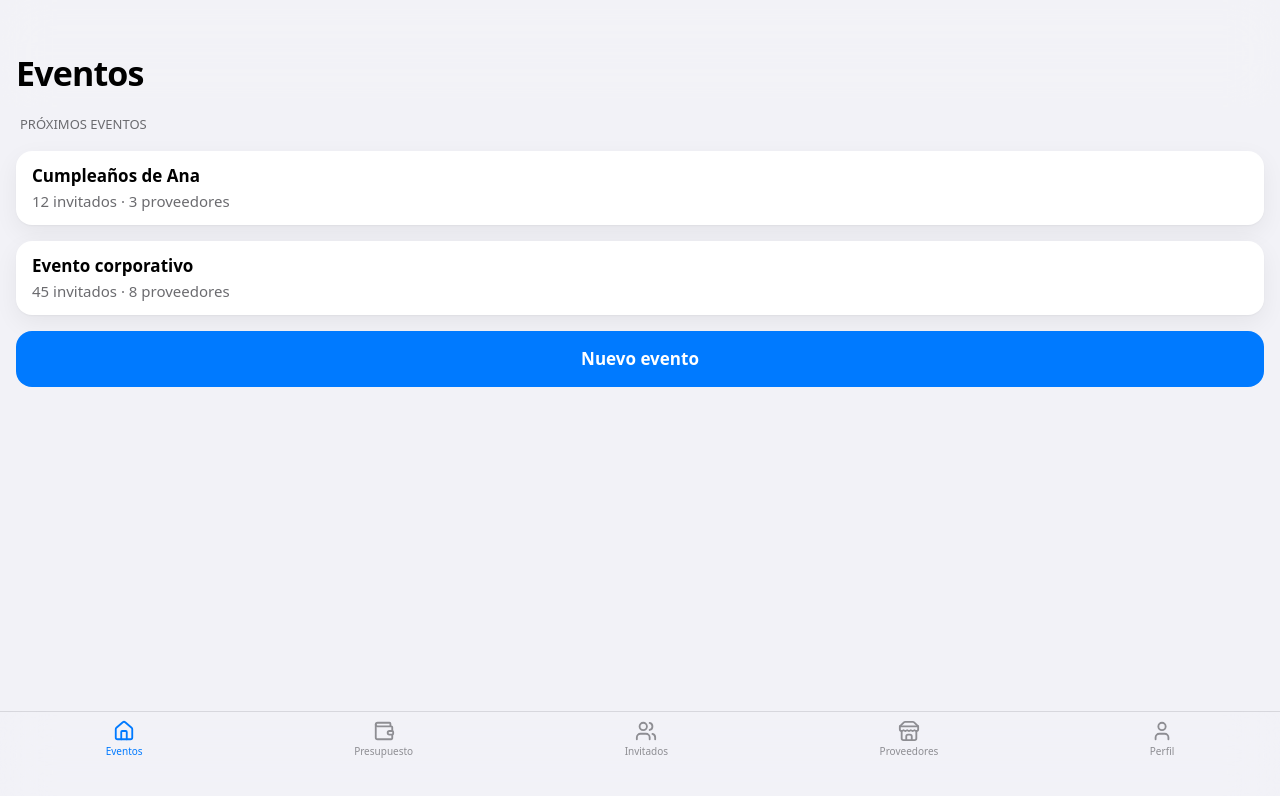
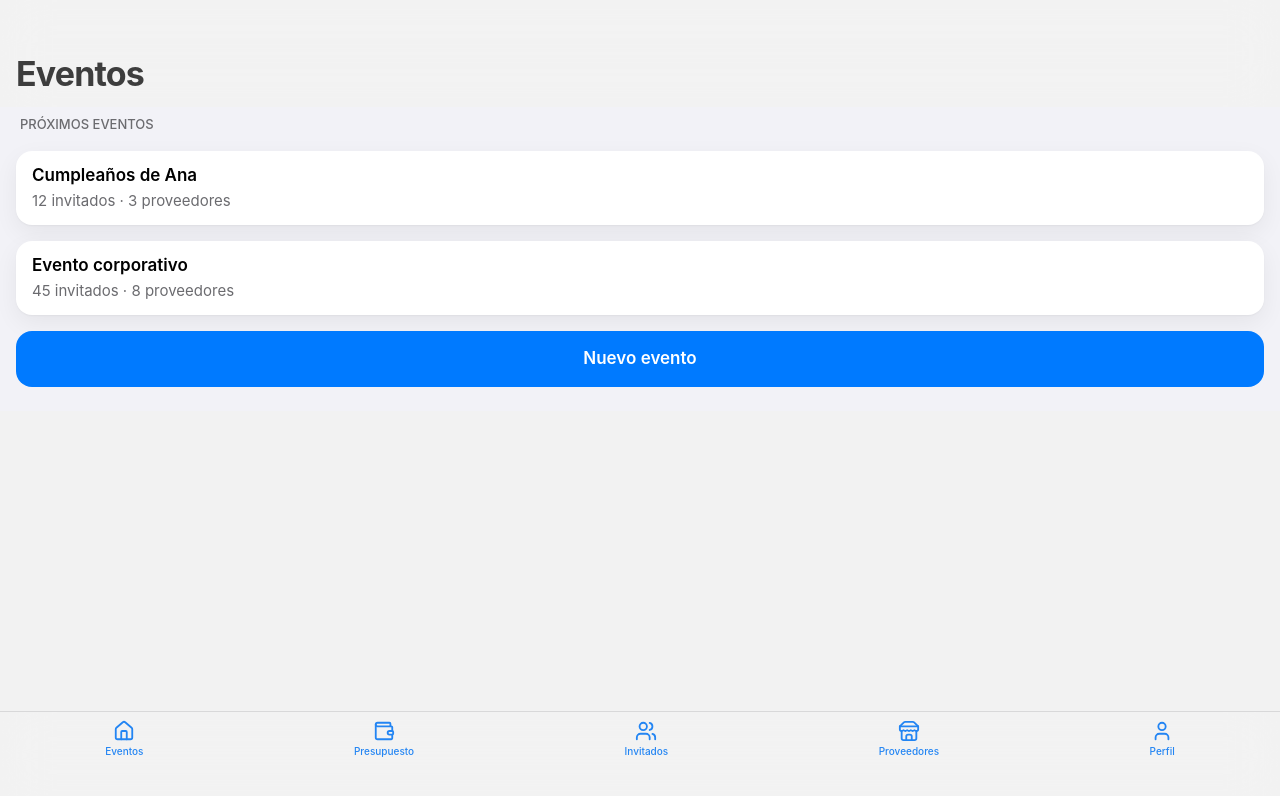
Before and after one commit to panchoroggero-svg/PlannIt, a React (Vite) app: page / in a window 1280 px wide. Shown: the top 796 px of the page. Built offline with nearby package versions, Linux system fonts and the light colour scheme.

Commit message:
style: apply PlanIt brand (colors & backgrounds) to layout and iOS header

```diff
--- a/src/app/components/IosHeader.tsx
+++ b/src/app/components/IosHeader.tsx
@@ -20,12 +20,12 @@ export default function IosHeader({ title }: IosHeaderProps) {
     <header
       className="
         sticky top-0 z-40
-        bg-[#F2F2F7]
+        bg-[#F2F2F2]
       "
       style={{ paddingTop: "env(safe-area-inset-top)" }}
     >
-      {/* capa blur estilo iOS */}
-      <div className="bg-[#F2F2F7]/70 backdrop-blur-xl">
+      {/* capa blur estilo iOS sobre fondo PlanIt */}
+      <div className="bg-[#F2F2F2]/70 backdrop-blur-xl">
         {/* Header chico (colapsado) */}
         <div
           className={`
@@ -35,7 +35,9 @@ export default function IosHeader({ title }: IosHeaderProps) {
             ${collapsed ? "opacity-100" : "opacity-0"}
           `}
         >
-          <span className="text-[17px] font-semibold">{title}</span>
+          <span className="text-[17px] font-semibold text-[#3D3D3D]">
+            {title}
+          </span>
         </div>
 
         {/* Large Title */}
@@ -43,6 +45,7 @@ export default function IosHeader({ title }: IosHeaderProps) {
           <h1
             className={`
               text-[34px] font-bold tracking-tight
+              text-[#3D3D3D]
               transition-all duration-200
               ${collapsed ? "opacity-0 translate-y-2" : "opacity-100"}
             `}
--- a/src/app/components/Layout.tsx
+++ b/src/app/components/Layout.tsx
@@ -1,26 +1,28 @@
 import { Outlet, NavLink } from "react-router-dom"
 import { Home, Wallet, Users, Store, User } from "lucide-react"
+import type { ReactNode } from "react"
 
 export function Layout() {
   return (
-    <div className="min-h-screen bg-[#F2F2F7]">
+    <div className="min-h-screen bg-[#F2F2F2]">
       {/* CONTENIDO */}
       <div className="pb-[88px]">
         <Outlet />
       </div>
 
-      {/* TAB BAR estilo iOS */}
+      {/* TAB BAR estilo iOS + identidad PlanIt */}
       <nav
         className="
           fixed bottom-0 left-0 right-0
           z-50
-          bg-transparent
+          bg-[#F2F2F2]
         "
         style={{ paddingBottom: "env(safe-area-inset-bottom)" }}
       >
-        {/* blur real + transparencia ligera + línea menos marcada */}
-        <div className="bg-[#F2F2F7]/50 backdrop-blur-xl border-t border-[rgba(60,60,67,0.15)]">
-          <div className="
+        {/* capa de vidrio + borde hairline */}
+        <div className="bg-[#F2F2F2]/70 backdrop-blur-xl border-t border-[rgba(60,60,67,0.15)]">
+          <div
+            className="
               h-[88px]
               flex justify-around
               pt-2
@@ -44,7 +46,7 @@ function Tab({
   label,
 }: {
   to: string
-  icon: React.ReactNode
+  icon: ReactNode
   label: string
 }) {
   return (
@@ -54,7 +56,11 @@ function Tab({
         `
         flex flex-col items-center gap-0.5
         text-[10px] font-medium
-        ${isActive ? "text-[#007AFF]" : "text-[#8E8E93]"}
+        ${
+          isActive
+            ? "text-[#2385F3]"   /* azul PlanIt */
+            : "text-[#8E8E93]"   /* gris iOS para inactivo */
+        }
         `
       }
     >
--- a/src/styles/theme.css
+++ b/src/styles/theme.css
@@ -1,181 +1,53 @@
-@custom-variant dark (&:is(.dark *));
+:root {
+  /* Colores de marca PlanIt */
+  --planit-color-primary: #2385f3;
+  --planit-color-bg: #f2f2f2;
+  --planit-color-surface: #ffffff;
+  --planit-color-text: #3d3d3d;
+  --planit-color-muted: #8e8e93;
+  --planit-color-border: rgba(60, 60, 67, 0.15);
 
-:root {
-  --font-size: 16px;
-  --background: #faf9f7;
-  --foreground: #2c2821;
-  --card: #ffffff;
-  --card-foreground: #2c2821;
-  --popover: #ffffff;
-  --popover-foreground: #2c2821;
-  --primary: #2c2821;
-  --primary-foreground: #faf9f7;
-  --secondary: #f5f3f0;
-  --secondary-foreground: #2c2821;
-  --muted: #e8e5df;
-  --muted-foreground: #6b665f;
-  --accent: #d4b5a0;
-  --accent-foreground: #2c2821;
-  --destructive: #c77f7f;
-  --destructive-foreground: #ffffff;
-  --border: #e8e5df;
-  --input: transparent;
-  --input-background: #f5f3f0;
-  --switch-background: #d4cfc7;
-  --font-weight-medium: 500;
-  --font-weight-normal: 400;
-  --ring: #d4b5a0;
-  --chart-1: #d4b5a0;
-  --chart-2: #a8c5be;
-  --chart-3: #c4a8a8;
-  --chart-4: #b8a89f;
-  --chart-5: #d4cfc7;
-  --radius: 1rem;
-  --sidebar: #faf9f7;
-  --sidebar-foreground: #2c2821;
-  --sidebar-primary: #2c2821;
-  --sidebar-primary-foreground: #faf9f7;
-  --sidebar-accent: #f5f3f0;
-  --sidebar-accent-foreground: #2c2821;
-  --sidebar-border: #e8e5df;
-  --sidebar-ring: #d4b5a0;
+  /* Radios / sombras iOS-like */
+  --planit-radius-lg: 24px;
+  --planit-radius-md: 16px;
+  --planit-shadow-soft: 0 4px 16px rgba(0, 0, 0, 0.06);
 }
 
-.dark {
-  --background: oklch(0.145 0 0);
-  --foreground: oklch(0.985 0 0);
-  --card: oklch(0.145 0 0);
-  --card-foreground: oklch(0.985 0 0);
-  --popover: oklch(0.145 0 0);
-  --popover-foreground: oklch(0.985 0 0);
-  --primary: oklch(0.985 0 0);
-  --primary-foreground: oklch(0.205 0 0);
-  --secondary: oklch(0.269 0 0);
-  --secondary-foreground: oklch(0.985 0 0);
-  --muted: oklch(0.269 0 0);
-  --muted-foreground: oklch(0.708 0 0);
-  --accent: oklch(0.269 0 0);
-  --accent-foreground: oklch(0.985 0 0);
-  --destructive: oklch(0.396 0.141 25.723);
-  --destructive-foreground: oklch(0.637 0.237 25.331);
-  --border: oklch(0.269 0 0);
-  --input: oklch(0.269 0 0);
-  --ring: oklch(0.439 0 0);
-  --font-weight-medium: 500;
-  --font-weight-normal: 400;
-  --chart-1: oklch(0.488 0.243 264.376);
-  --chart-2: oklch(0.696 0.17 162.48);
-  --chart-3: oklch(0.769 0.188 70.08);
-  --chart-4: oklch(0.627 0.265 303.9);
-  --chart-5: oklch(0.645 0.246 16.439);
-  --sidebar: oklch(0.205 0 0);
-  --sidebar-foreground: oklch(0.985 0 0);
-  --sidebar-primary: oklch(0.488 0.243 264.376);
-  --sidebar-primary-foreground: oklch(0.985 0 0);
-  --sidebar-accent: oklch(0.269 0 0);
-  --sidebar-accent-foreground: oklch(0.985 0 0);
-  --sidebar-border: oklch(0.269 0 0);
-  --sidebar-ring: oklch(0.439 0 0);
+/* Base global */
+html,
+body {
+  margin: 0;
+  padding: 0;
+  background-color: var(--planit-color-bg);
+  color: var(--planit-color-text);
+  font-family: -apple-system, BlinkMacSystemFont, "SF Pro Text",
+    "SF Pro Display", system-ui, -system-ui, sans-serif;
 }
 
-@theme inline {
-  --color-background: var(--background);
-  --color-foreground: var(--foreground);
-  --color-card: var(--card);
-  --color-card-foreground: var(--card-foreground);
-  --color-popover: var(--popover);
-  --color-popover-foreground: var(--popover-foreground);
-  --color-primary: var(--primary);
-  --color-primary-foreground: var(--primary-foreground);
-  --color-secondary: var(--secondary);
-  --color-secondary-foreground: var(--secondary-foreground);
-  --color-muted: var(--muted);
-  --color-muted-foreground: var(--muted-foreground);
-  --color-accent: var(--accent);
-  --color-accent-foreground: var(--accent-foreground);
-  --color-destructive: var(--destructive);
-  --color-destructive-foreground: var(--destructive-foreground);
-  --color-border: var(--border);
-  --color-input: var(--input);
-  --color-input-background: var(--input-background);
-  --color-switch-background: var(--switch-background);
-  --color-ring: var(--ring);
-  --color-chart-1: var(--chart-1);
-  --color-chart-2: var(--chart-2);
-  --color-chart-3: var(--chart-3);
-  --color-chart-4: var(--chart-4);
-  --color-chart-5: var(--chart-5);
-  --radius-sm: calc(var(--radius) - 4px);
-  --radius-md: calc(var(--radius) - 2px);
-  --radius-lg: var(--radius);
-  --radius-xl: calc(var(--radius) + 4px);
-  --color-sidebar: var(--sidebar);
-  --color-sidebar-foreground: var(--sidebar-foreground);
-  --color-sidebar-primary: var(--sidebar-primary);
-  --color-sidebar-primary-foreground: var(--sidebar-primary-foreground);
-  --color-sidebar-accent: var(--sidebar-accent);
-  --color-sidebar-accent-foreground: var(--sidebar-accent-foreground);
-  --color-sidebar-border: var(--sidebar-border);
-  --color-sidebar-ring: var(--sidebar-ring);
+/* Asegura fondo continuo para PWA */
+#root {
+  min-height: 100vh;
+  background-color: var(--planit-color-bg);
 }
 
-@layer base {
-  * {
-    @apply border-border outline-ring/50;
-  }
+/* Utilidades suaves para superfícies PlanIt */
+.planit-surface {
+  background-color: var(--planit-color-surface);
+  border-radius: var(--planit-radius-lg);
+  box-shadow: var(--planit-shadow-soft);
+}
 
-  body {
-    @apply bg-background text-foreground;
-  }
+.planit-subtitle {
+  font-size: 13px;
+  color: var(--planit-color-muted);
+  letter-spacing: 0.01em;
+  text-transform: uppercase;
+}
 
-  /**
-  * Default typography styles for HTML elements (h1-h4, p, label, button, input).
-  * These are in @layer base, so Tailwind utility classes (like text-sm, text-lg) automatically override them.
-  */
-
-  html {
-    font-size: var(--font-size);
-  }
-
-  h1 {
-    font-size: var(--text-2xl);
-    font-weight: var(--font-weight-medium);
-    line-height: 1.5;
-  }
-
-  h2 {
-    font-size: var(--text-xl);
-    font-weight: var(--font-weight-medium);
-    line-height: 1.5;
-  }
-
-  h3 {
-    font-size: var(--text-lg);
-    font-weight: var(--font-weight-medium);
-    line-height: 1.5;
-  }
-
-  h4 {
-    font-size: var(--text-base);
-    font-weight: var(--font-weight-medium);
-    line-height: 1.5;
-  }
-
-  label {
-    font-size: var(--text-base);
-    font-weight: var(--font-weight-medium);
-    line-height: 1.5;
-  }
-
-  button {
-    font-size: var(--text-base);
-    font-weight: var(--font-weight-medium);
-    line-height: 1.5;
-  }
-
-  input {
-    font-size: var(--text-base);
-    font-weight: var(--font-weight-normal);
-    line-height: 1.5;
-  }
+/* Links azules PlanIt */
+a {
+  color: var(--planit-color-primary);
 }
+a:hover {
+  text-decoration: underline;
+}
```
